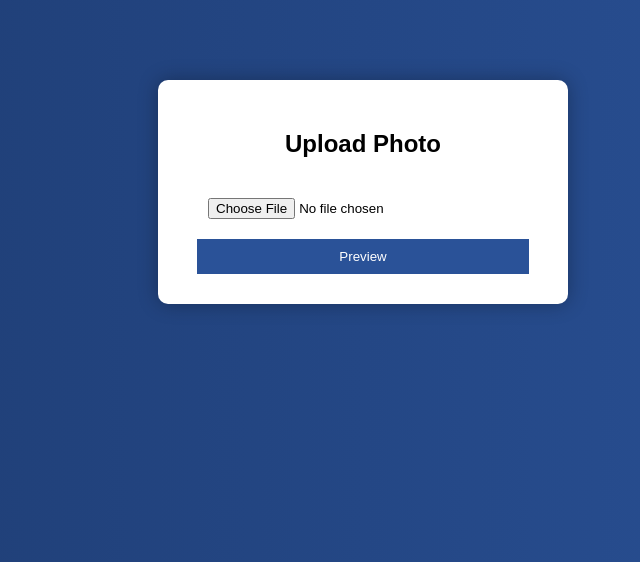
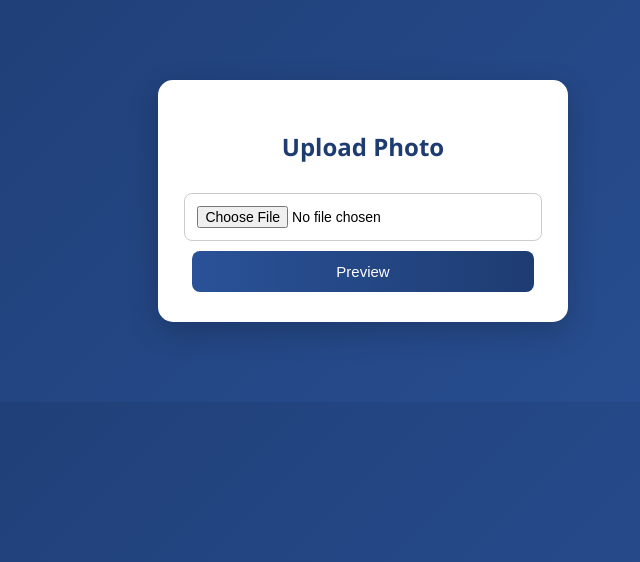
Before and after one commit to adviksatya29-dot/photo-maker., a Flask app: page / in a window 1280 px wide. Shown: the top 562 px of the page, without its empty margins (277-917 px from the left). Run offline with Flask 3, Linux system fonts and the light colour scheme.

Commit message:
Update style.css

```diff
--- a/static/style.css
+++ b/static/style.css
@@ -1,39 +1,96 @@
 body.bg {
-    background: linear-gradient(to right, #1e3c72, #2a5298);
-    font-family: Arial;
+    background: linear-gradient(135deg, #1e3c72, #2a5298);
+    font-family: 'Segoe UI', Arial, sans-serif;
+    margin: 0;
 }
 
+/* CARD DESIGN */
 .card {
-    background: white;
-    padding: 30px;
-    width: 350px;
+    background: #ffffff;
+    padding: 30px 25px;
+    width: 360px;
     margin: 80px auto;
-    border-radius: 10px;
+    border-radius: 15px;
     text-align: center;
-    box-shadow: 0 0 20px rgba(0,0,0,0.3);
+    box-shadow: 0 10px 30px rgba(0, 0, 0, 0.2);
+    animation: fadeIn 0.5s ease-in-out;
 }
 
-input, select {
-    width: 90%;
-    padding: 10px;
-    margin: 10px;
+/* TITLE */
+.card h2 {
+    margin-bottom: 20px;
+    color: #1e3c72;
 }
 
+/* INPUT + SELECT */
+input, select {
+    width: 92%;
+    padding: 12px;
+    margin: 10px 0;
+    border-radius: 8px;
+    border: 1px solid #ccc;
+    font-size: 14px;
+    outline: none;
+    transition: 0.3s;
+}
+
+input:focus, select:focus {
+    border-color: #2a5298;
+    box-shadow: 0 0 5px rgba(42, 82, 152, 0.4);
+}
+
+/* BUTTON */
 button {
-    background: #2a5298;
+    background: linear-gradient(to right, #2a5298, #1e3c72);
     color: white;
-    padding: 10px;
+    padding: 12px;
     border: none;
     width: 95%;
+    border-radius: 8px;
+    font-size: 15px;
     cursor: pointer;
+    transition: 0.3s;
 }
 
-.preview {
-    width: 200px;
-    border: 3px solid black;
+button:hover {
+    background: linear-gradient(to right, #1e3c72, #2a5298);
+    transform: scale(1.03);
 }
 
+/* IMAGE PREVIEW */
+.preview {
+    width: 220px;
+    margin-top: 15px;
+    border-radius: 10px;
+    border: 3px solid #1e3c72;
+    box-shadow: 0 5px 15px rgba(0,0,0,0.2);
+}
+
+/* RESULT IMAGE */
 .result {
     width: 100%;
-    border: 5px solid black;
+    border-radius: 10px;
+    border: 5px solid #1e3c72;
+    box-shadow: 0 5px 20px rgba(0,0,0,0.3);
 }
+
+/* LABEL */
+label {
+    display: block;
+    text-align: left;
+    margin-left: 5%;
+    font-size: 13px;
+    color: #333;
+}
+
+/* ANIMATION */
+@keyframes fadeIn {
+    from {
+        opacity: 0;
+        transform: translateY(20px);
+    }
+    to {
+        opacity: 1;
+        transform: translateY(0);
+    }
+}
```
